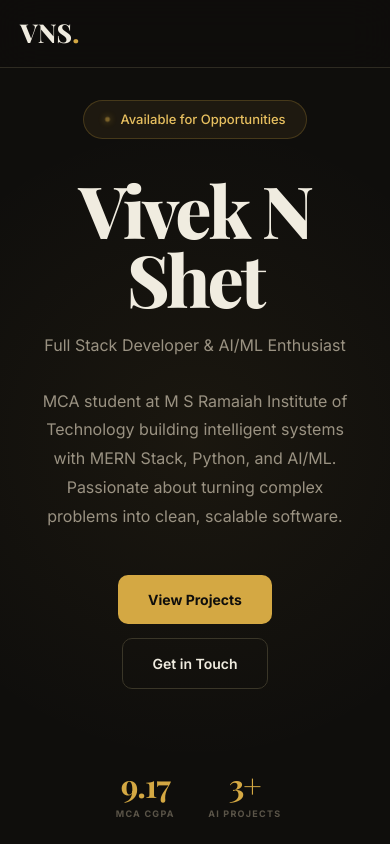
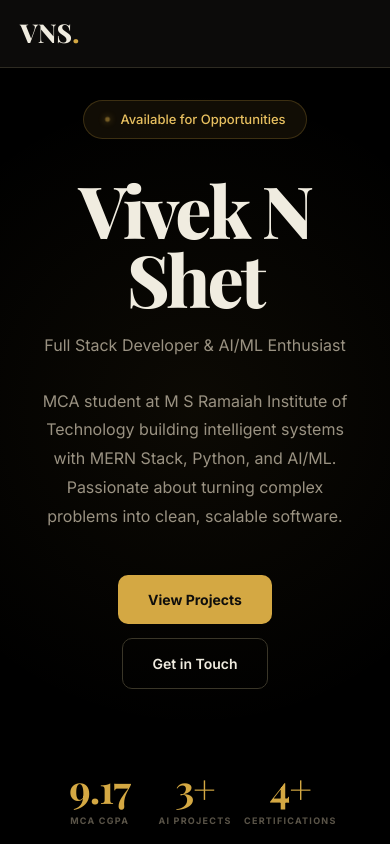
Before and after one commit to viveknshet96/VIVEK-PORTFOLIO, a React (Vite) app in the folder frontend/: page / in a window 390 px wide. Shown: the top 844 px of the page. Built offline with nearby package versions, Linux system fonts and the light colour scheme; a web font is replaced by a local one.

Commit message:
Update index.css

```diff
--- a/frontend/src/index.css
+++ b/frontend/src/index.css
@@ -1,5 +1,6 @@
 :root {
-  --bg:#0f0e0c; --bg2:#141210; --card:#1e1c18; --card2:#242118;
+  --bg:#000000; --bg2:#0a0a0a;
+  --card:#1e1c18; --card2:#242118;
   --border:#2e2b22; --border2:#3a3628;
   --text:#f0ece0; --text2:#9a9282; --muted:#5a5448;
   --gold:#d4a843; --gold2:#e8c060;
@@ -37,11 +38,11 @@ nav.scrolled{height:58px;box-shadow:0 4px 40px rgba(0,0,0,.5);}
 .btn-gold:hover{background:var(--gold2);transform:translateY(-2px);box-shadow:0 8px 32px rgba(212,168,67,.35);}
 .btn-outline{display:inline-flex;align-items:center;background:transparent;color:var(--text);font-size:14px;font-weight:600;padding:13px 30px;border-radius:10px;border:1px solid var(--border2);text-decoration:none;transition:all .25s;}
 .btn-outline:hover{border-color:var(--gborder);color:var(--gold2);background:var(--gdim);transform:translateY(-2px);}
-.hero-stats{display:flex;gap:clamp(24px,6vw,80px);justify-content:center;opacity:0;animation:fadeUp .7s ease 1.05s forwards;flex-wrap:wrap;width:100%;padding:0 20px;}
-.stat{text-align:center;min-width:80px;}
-.stat-num{font-family:var(--serif);font-size:clamp(32px,7vw,44px);font-weight:700;color:var(--gold);line-height:1;margin-bottom:6px;letter-spacing:-1px;}
+.hero-stats{display:flex;gap:0;justify-content:center;align-items:center;opacity:0;animation:fadeUp .7s ease 1.05s forwards;width:100%;max-width:500px;margin:0 auto;}
+.stat{text-align:center;flex:1;}
+.stat-num{font-family:var(--serif);font-size:clamp(40px,9vw,44px);font-weight:700;color:var(--gold);line-height:1;margin-bottom:6px;letter-spacing:-1px;}
 .stat-label{font-size:clamp(9px,2vw,11px);font-weight:700;letter-spacing:.14em;text-transform:uppercase;color:var(--muted);}
-.sdiv{width:1px;background:var(--border);align-self:stretch;}
+.sdiv{width:1px;min-height:48px;background:var(--border);flex-shrink:0;}
 @keyframes fadeUp{from{opacity:0;transform:translateY(24px)}to{opacity:1;transform:translateY(0)}}
 
 /* LAYOUT */
@@ -169,8 +170,10 @@ footer{border-top:1px solid var(--border);padding:28px 56px;display:flex;justify
   .section{padding:72px 0;}
   .skills-grid,.proj-grid,.cert-grid,.edu-grid{grid-template-columns:1fr;}
   .cc-grid{grid-template-columns:1fr 1fr;}
-  .hero-stats{gap:clamp(16px,5vw,40px);padding:0 16px;}
-  .sdiv{display:none;}  .info-grid{grid-template-columns:1fr 1fr;}
+  .hero-stats{max-width:100%;padding:0 12px;}
+  .stat-num{font-size:clamp(36px,10vw,48px);}
+  .sdiv{display:none;}
+  .info-grid{grid-template-columns:1fr 1fr;}
   footer{flex-direction:column;gap:8px;text-align:center;padding:20px;}
 }
 @media(max-width:480px){
```
